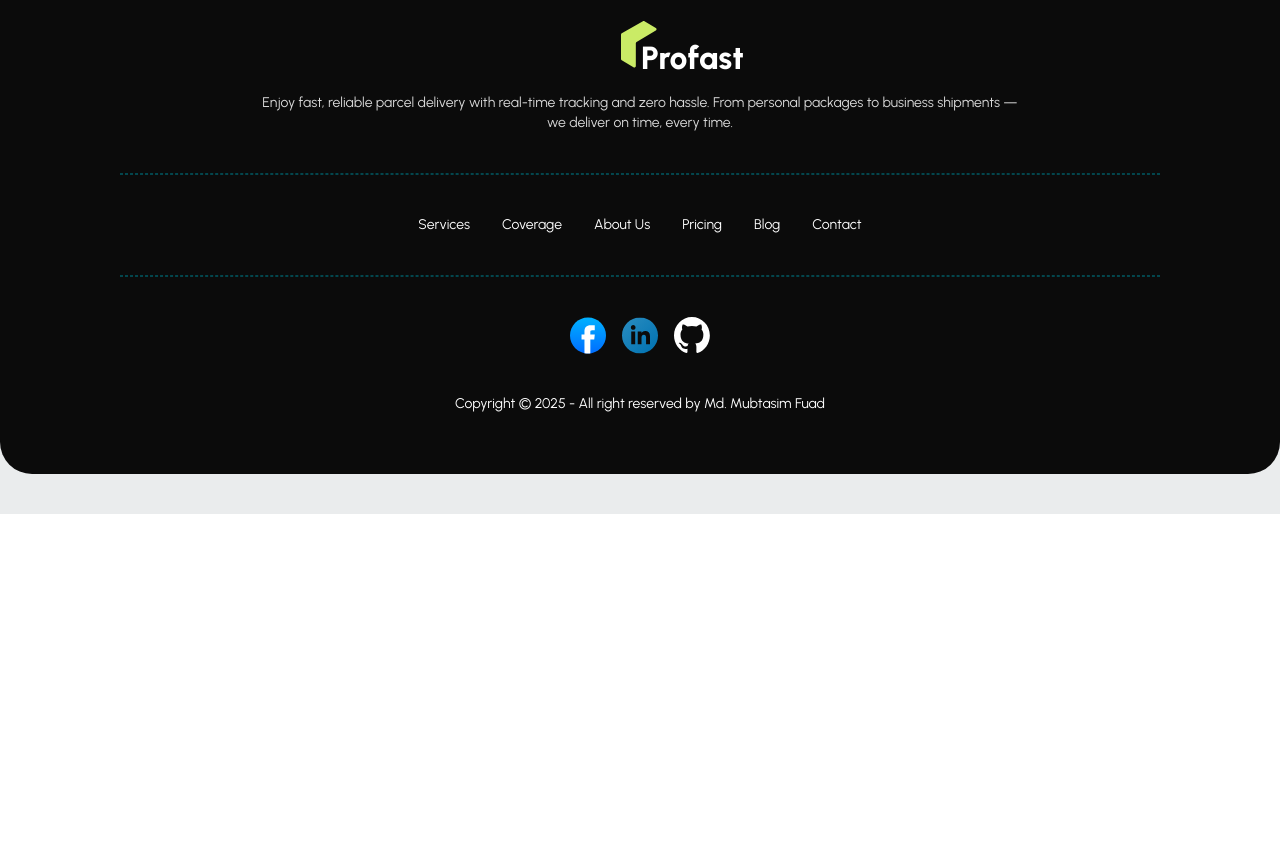
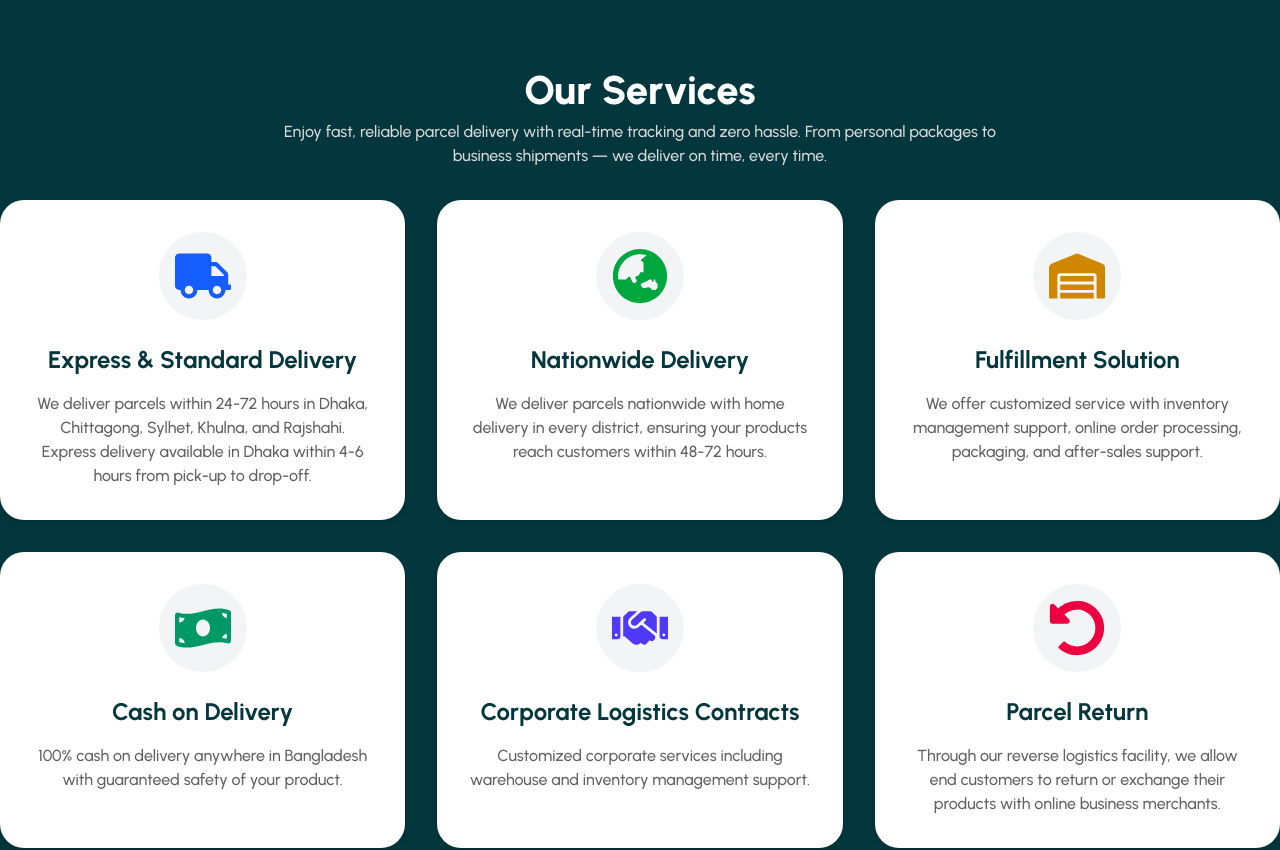
Before and after one commit to MubtasimPrime/ProFast_Delivery_System_Client_Side, a React (Vite) app: page / in a window 1280 px wide. Shown: the part 1360-2210 px from the top of the page. Before the commit the page ends 1874 px from the top, so only its background shows below. Built offline with nearby package versions, Linux system fonts and the light colour scheme.

Commit message:
Service part done

```diff
--- /dev/null
+++ b/src/components/Home/Service/Service.jsx
@@ -0,0 +1,64 @@
+import React from "react";
+import {
+  FaTruck,
+  FaGlobeAsia,
+  FaWarehouse,
+  FaMoneyBillWave,
+  FaHandshake,
+  FaUndoAlt,
+} from "react-icons/fa";
+import ServicesCard from "./ServicesCard";
+
+const Service = () => {
+  const services = [
+    {
+      title: "Express & Standard Delivery",
+      desc: `We deliver parcels within 24-72 hours in Dhaka, Chittagong, Sylhet, Khulna, and Rajshahi. Express delivery available in Dhaka within 4-6 hours from pick-up to drop-off.`,
+      icon: <FaTruck className="w-14 h-14 text-blue-600" />,
+    },
+    {
+      title: "Nationwide Delivery",
+      desc: "We deliver parcels nationwide with home delivery in every district, ensuring your products reach customers within 48-72 hours.",
+      icon: <FaGlobeAsia className="w-14 h-14 text-green-600" />,
+    },
+    {
+      title: "Fulfillment Solution",
+      desc: "We offer customized service with inventory management support, online order processing, packaging, and after-sales support.",
+      icon: <FaWarehouse className="w-14 h-14 text-yellow-600" />,
+    },
+    {
+      title: "Cash on Delivery",
+      desc: "100% cash on delivery anywhere in Bangladesh with guaranteed safety of your product.",
+      icon: <FaMoneyBillWave className="w-14 h-14 text-emerald-600" />,
+    },
+    {
+      title: "Corporate Logistics Contracts",
+      desc: "Customized corporate services including warehouse and inventory management support.",
+      icon: <FaHandshake className="w-14 h-14 text-indigo-600" />,
+    },
+    {
+      title: "Parcel Return",
+      desc: "Through our reverse logistics facility, we allow end customers to return or exchange their products with online business merchants.",
+      icon: <FaUndoAlt className="w-14 h-14 text-rose-600" />,
+    },
+  ];
+  return (
+    <section className="bg-[#03373D] rounded-4xl py-25 mb-25">
+      <div className="text-center">
+        <h1 className="font-extrabold text-[40px] text-white">Our Services</h1>
+        <p className="font-medium text-[#DADADA] max-w-3xl mx-auto">
+          Enjoy fast, reliable parcel delivery with real-time tracking and zero
+          hassle. From personal packages to business shipments — we deliver on
+          time, every time.
+        </p>
+        <div className="grid grid-cols-1 sm:grid-cols-2 lg:grid-cols-3 gap-8 max-w-7xl mx-auto mt-8">
+          {services.map((service, idx) => (
+            <ServicesCard key={idx} service={service}></ServicesCard>
+          ))}
+        </div>
+      </div>
+    </section>
+  );
+};
+
+export default Service;
--- /dev/null
+++ b/src/components/Home/Service/ServicesCard.jsx
@@ -0,0 +1,15 @@
+import React from "react";
+
+const ServicesCard = ({ service }) => {
+  const { title, desc, icon } = service;
+
+  return (
+    <div className="bg-white rounded-3xl p-8 flex flex-col items-center gap-4 shadow-md hover:shadow-xl transition-shadow duration-300">
+      <div className="bg-gray-100 rounded-full p-4 mb-2">{icon}</div>
+      <h3 className="font-bold text-2xl primary-green">{title}</h3>
+      <p className="primary-gray font-medium">{desc}</p>
+    </div>
+  );
+};
+
+export default ServicesCard;
--- a/src/pages/Home/Home.jsx
+++ b/src/pages/Home/Home.jsx
@@ -1,12 +1,14 @@
 import React from "react";
 import Banner from "../../components/Home/Banner";
 import Works from "../../components/Home/Works";
+import Service from "../../components/Home/Service/Service";
 
 const Home = () => {
   return (
     <>
       <Banner></Banner>
       <Works></Works>
+      <Service></Service>
     </>
   );
 };
```
